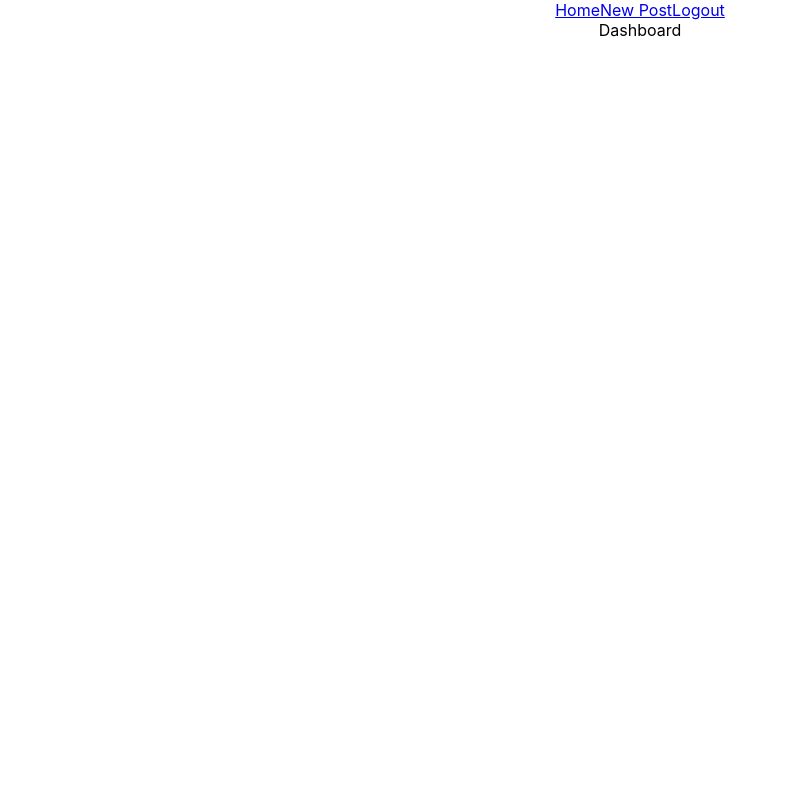
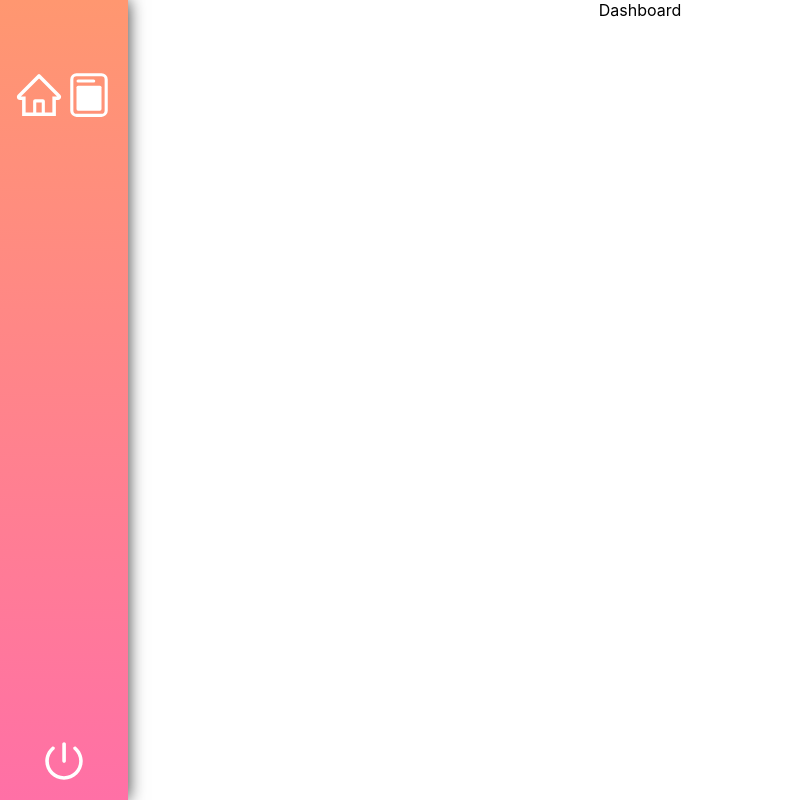
Before and after one commit to c-cait/helo, a React (Create React App) app: page /#/dashboard in a window 1280 px wide. Shown: the whole page, without its empty margins (0-788 px from the left). Built offline with nearby package versions, Linux system fonts and the light colour scheme.

Commit message:
styled vertical nav bar

```diff
--- /dev/null
+++ b/src/Components/Nav/Nav.css
@@ -0,0 +1,27 @@
+.nav-container{
+    height: 100vh;
+    width: 10vw;
+    background-image: linear-gradient(to bottom, #FF9770, #FF70A6);
+    box-shadow: 0 0 16px 0 rgba(0,0,0,0.8);
+    margin: 0;
+    position: fixed;
+    display: flex;
+    flex-direction: column;
+    justify-content: space-between;
+}
+
+.nav-icon{
+    color: white;
+    font-size: 50px;
+    margin-bottom: 20px;
+}
+
+.nav-section-top{
+    margin-top: 70px;
+}
+
+.power-icon{
+    font-size: 50px;
+    margin-bottom: 10px;
+    color: white;
+}
--- a/src/Components/Nav/Nav.js
+++ b/src/Components/Nav/Nav.js
@@ -1,5 +1,9 @@
 import React, {Component} from 'react';
 import {Link} from 'react-router-dom';
+import './Nav.css';
+import {AiOutlineHome} from 'react-icons/ai';
+import {BsFilePost} from 'react-icons/bs';
+import {IoIosPower} from 'react-icons/io'
 
 class Nav extends Component {
     constructor(){
@@ -9,10 +13,13 @@ class Nav extends Component {
     render(){
 
         return(
-            <div>
-                <Link to='/dashboard'>Home</Link>
-                <Link to='/new'>New Post</Link>
-                <Link to='/'>Logout</Link>
+            <div className='nav-container'>
+                <div className='nav-section-top'>
+                    <Link to='/dashboard'><AiOutlineHome className='nav-icon'/></Link>
+                    <Link to='/new'><BsFilePost className='nav-icon'/></Link>
+                </div>
+
+                <Link to='/'><IoIosPower className='power-icon'/></Link>
             </div>
         )
     }
```
Also changed, not shown: src/Components/Dashboard/Dashboard.css (added).
